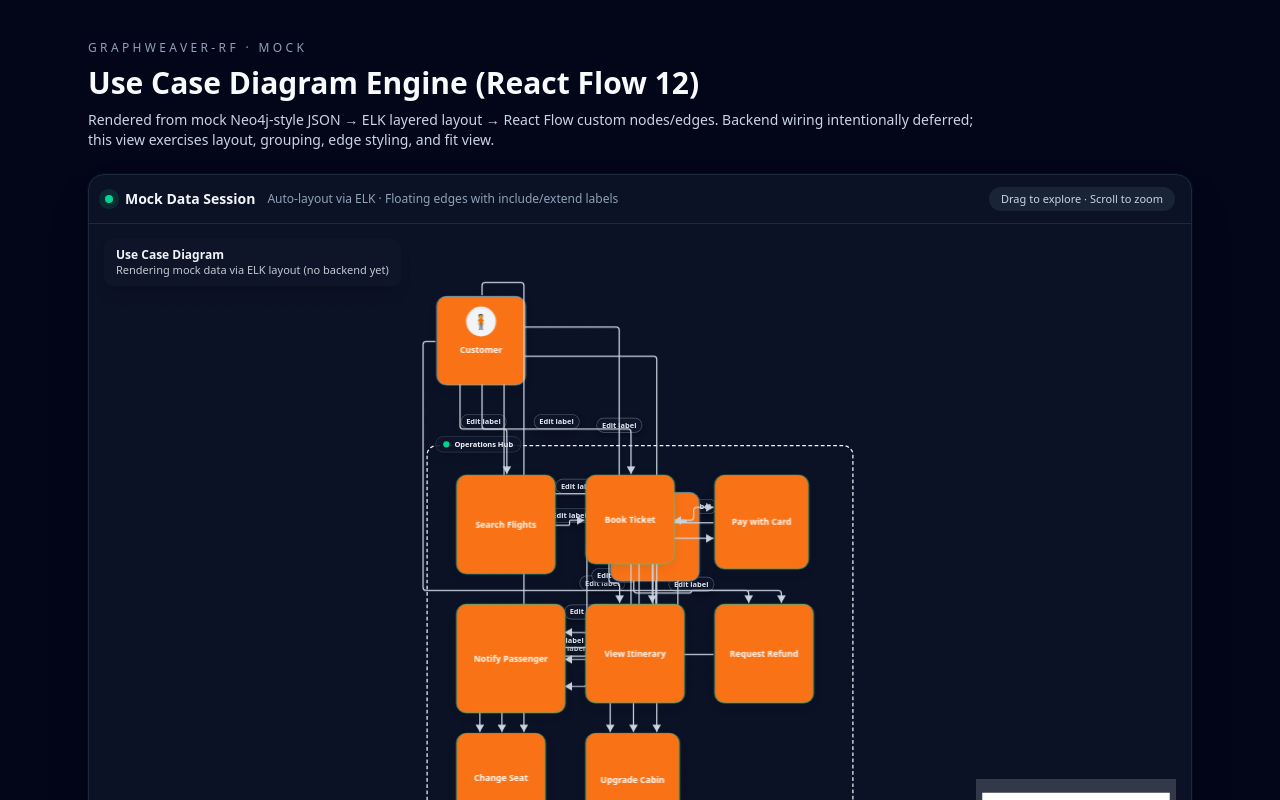
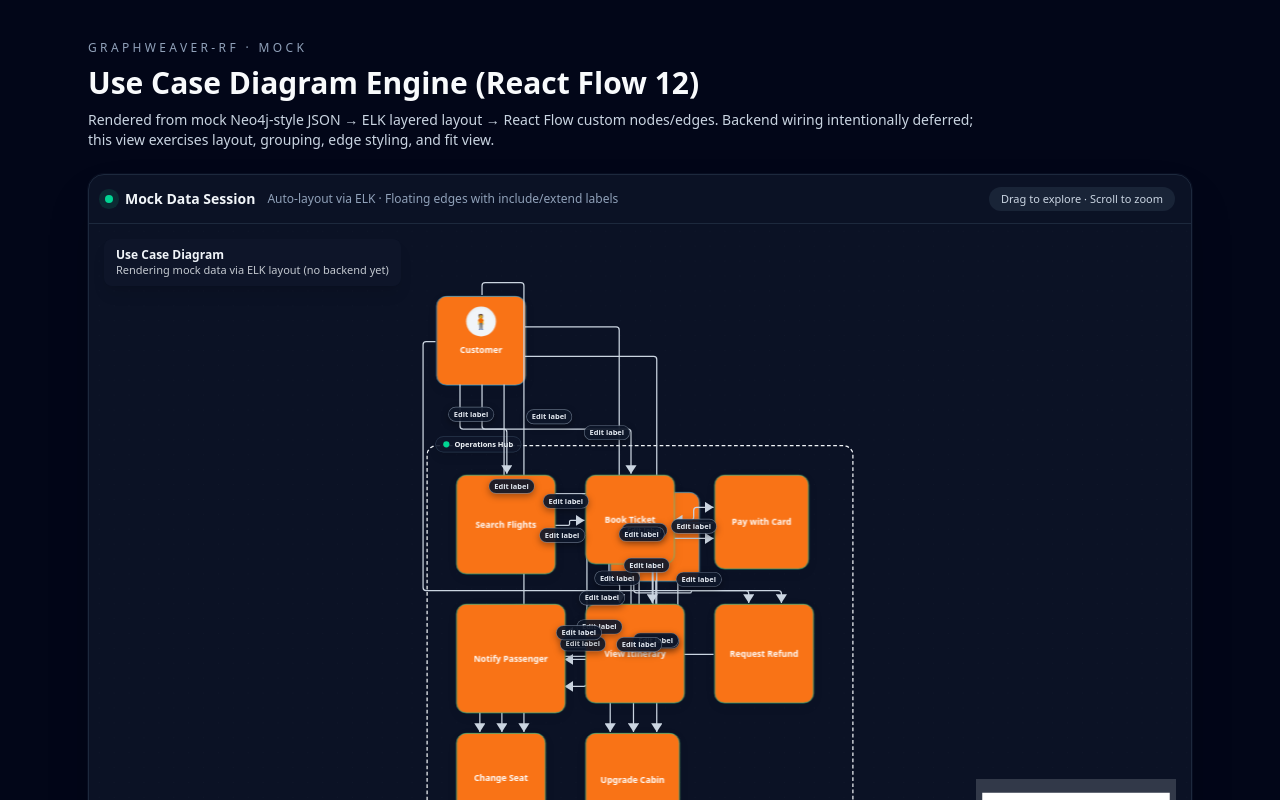
Before and after one commit to yongPhuthan/dimantic-canvas, a React (Vite) app: page / in a window 1280 px wide. Shown: the top 800 px of the page. Built offline with nearby package versions, Linux system fonts and the light colour scheme.

Commit message:
แก้ให้ Edge/Label อยู่ชั้นบนสุด ไม่ถูก Node ทับ

```diff
--- a/src/diagram/usecase/components/edges/FloatingEdge.tsx
+++ b/src/diagram/usecase/components/edges/FloatingEdge.tsx
@@ -10,7 +10,7 @@ import {
 } from '@xyflow/react'
 import { useMemo } from 'react'
 
-import type { UseCaseReactFlowEdge, UseCaseReactFlowNode } from '../../types/graph'
+import { USE_CASE_EDGE_TYPE, type UseCaseEdgeData, type UseCaseReactFlowEdge, type UseCaseReactFlowNode } from '../../types/graph'
 
 type FlowNodeWithPosition = UseCaseReactFlowNode & { parentId?: string }
 type AttachmentRole = 'source' | 'target'
@@ -279,26 +279,36 @@ export function EdgeModel({
       <defs>
         <marker
           id={`floating-arrow-${rfId}-${id}-${targetSideUsed}`}
-          markerWidth="14"
-          markerHeight="14"
+          markerWidth="18"
+          markerHeight="18"
           orient={markerOrientation}
           markerUnits="userSpaceOnUse"
-          refX="12"
-          refY="7"
+          refX="14"
+          refY="9"
         >
-          <path d="M 0 0 L 12 7 L 0 14 z" fill={strokeColor} />
+          <path d="M 0 0 L 14 9 L 0 18 z" fill={strokeColor} />
         </marker>
       </defs>
       <BaseEdge
         id={id}
         path={path}
-        style={edgeStyle}
+        style={{ ...edgeStyle, zIndex: 10 }}
         markerStart={appliedMarkerStart}
         markerEnd={appliedMarkerEnd}
-        interactionWidth={28}
+        interactionWidth={40}
         className={selected ? 'stroke-2 drop-shadow-[0_0_0.25rem_rgba(56,189,248,0.7)]' : ''}
       />
       <EdgeLabelRenderer>
+        {(() => {
+          const dx = targetX - sourceX
+          const dy = targetY - sourceY
+          const horizontal = Math.abs(dx) >= Math.abs(dy)
+          const hash = Array.from(id).reduce((acc, ch) => acc + ch.charCodeAt(0), 0)
+          const tier = (hash % 5) - 2 // -2..2
+          const offset = horizontal
+            ? { x: tier * 12, y: dy >= 0 ? -20 : 20 }
+            : { x: dx >= 0 ? -20 : 20, y: tier * 12 }
+          return (
             <button
               onClick={() => {
                 const current = (data?.label as string | undefined) ?? ''
@@ -308,29 +318,39 @@ export function EdgeModel({
                 setEdges((eds) =>
                   eds.map((e) =>
                     e.id === id
-                  ? { ...e, data: { ...(e.data ?? {}), ...(value ? { label: value } : { label: '' }) } }
+                      ? {
+                          ...e,
+                          data: {
+                            ...(e.data ?? {}),
+                            kind: (e.data as UseCaseEdgeData | undefined)?.kind ?? USE_CASE_EDGE_TYPE.ASSOCIATION,
+                            ...(value ? { label: value } : { label: '' }),
+                          },
+                        }
                       : e,
                   ),
                 )
               }}
               style={{
                 position: 'absolute',
-            transform: `translate(-50%, -50%) translate(${labelX}px, ${labelY - 12}px)`,
+                transform: `translate(-50%, -50%) translate(${labelX + offset.x}px, ${labelY + offset.y}px)`,
                 pointerEvents: 'auto',
                 fontSize: 12,
                 fontWeight: 600,
                 color: '#e2e8f0',
-            backgroundColor: 'rgba(15,23,42,0.9)',
+                backgroundColor: 'rgba(15,23,42,0.92)',
                 padding: '2px 8px',
                 borderRadius: 999,
-            border: '1px solid rgba(148,163,184,0.5)',
-            boxShadow: '0 4px 10px rgba(0,0,0,0.35)',
+                border: '1px solid rgba(148,163,184,0.6)',
+                boxShadow: '0 4px 12px rgba(0,0,0,0.35)',
                 whiteSpace: 'nowrap',
                 cursor: 'pointer',
+                zIndex: 40,
               }}
             >
               {(data?.label as string | undefined)?.trim() || 'Edit label'}
             </button>
+          )
+        })()}
       </EdgeLabelRenderer>
     </>
   )
```
Lines whose indentation alone changed are shown as unchanged.
